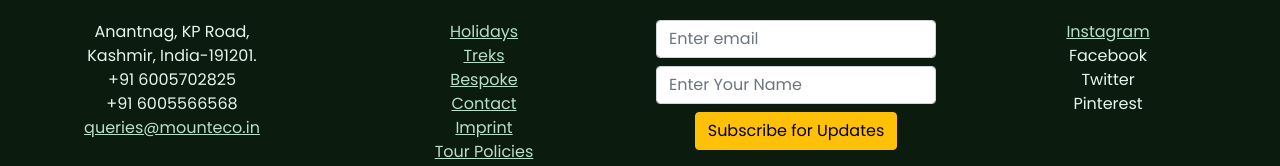
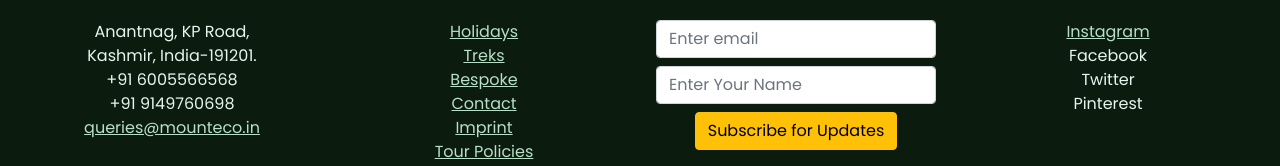
Before and after one commit to iqbalwalii/kashmirTreks, a Next.js app: page /about in a window 1280 px wide. Shown: the part 1327-1493 px from the top of the page. Built offline with nearby package versions, Linux system fonts and the light colour scheme.

Commit message:
number changed

```diff
--- a/src/Components/Footer.tsx
+++ b/src/Components/Footer.tsx
@@ -13,8 +13,8 @@ const Footer = () => {
           <ul className="list-unstyled">
             <li className="text-center">Anantnag, KP Road,</li>
             <li className="text-center">Kashmir, India-191201.</li>
-            <li className="text-center"> +91 6005702825</li>
             <li className="text-center"> +91 6005566568</li>
+            <li className="text-center"> +91 9149760698</li>
             <li className="text-center">
               <a href="mailto:queries@mounteco.in">queries@mounteco.in</a>
             </li>
```
